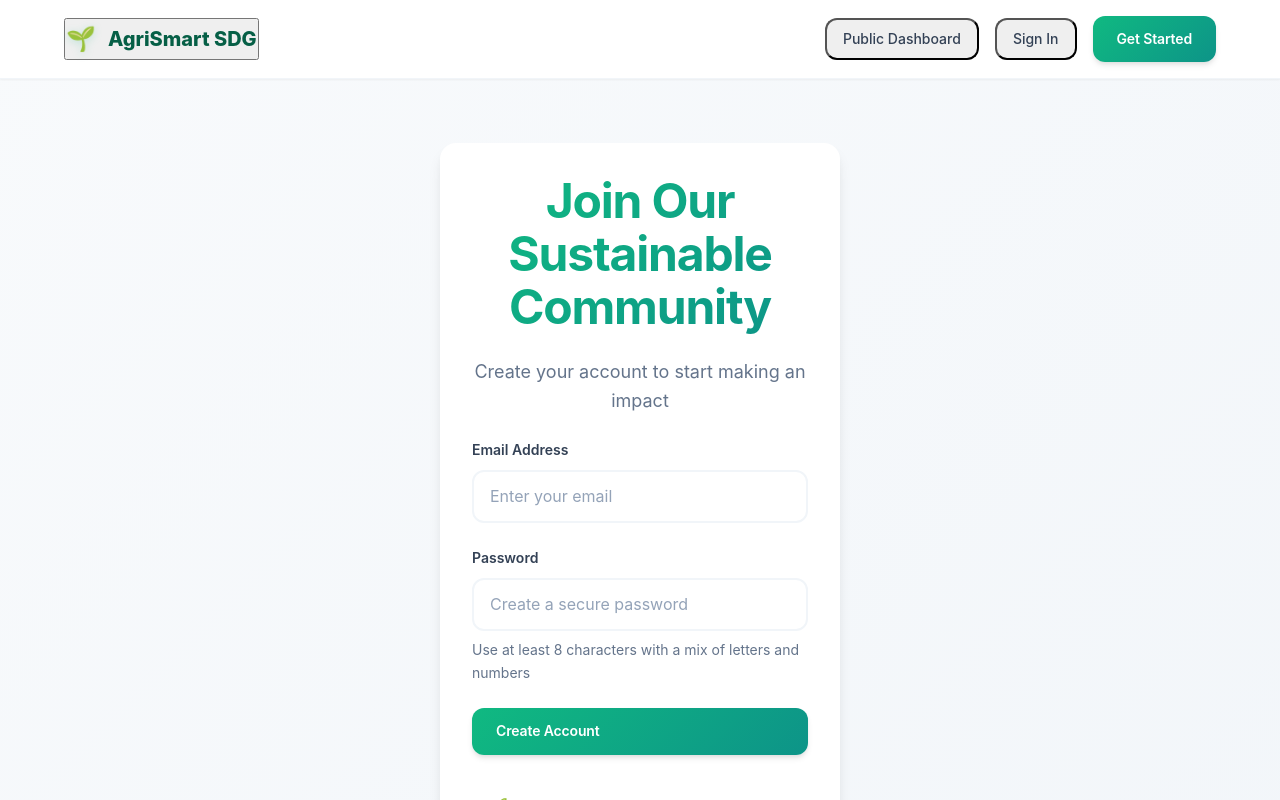
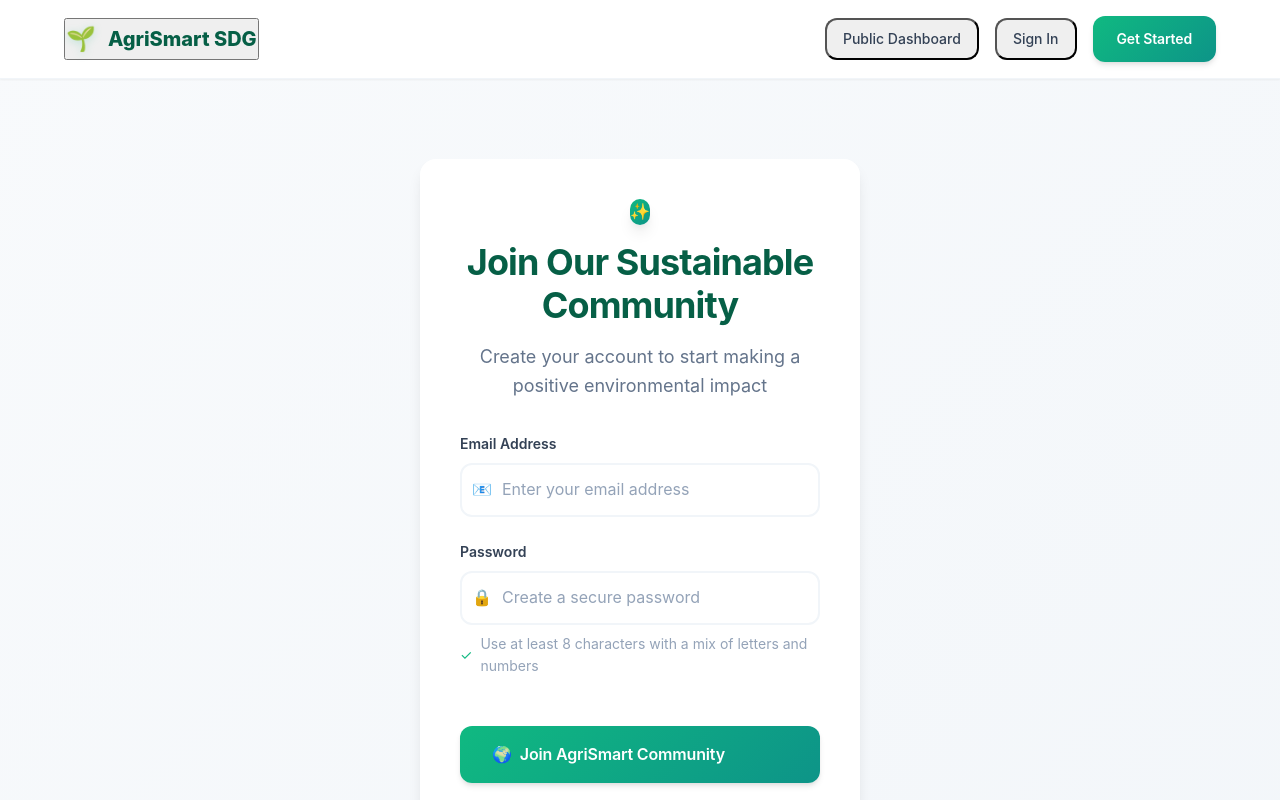
Before and after one commit to Martin-Mutugi/Plp-Final-Project, a React (Create React App) app in the folder client/: page / in a window 1280 px wide. Both pictures are taken after a click on the button "Get Started". Shown: the top 800 px of the page. Built offline with nearby package versions, Linux system fonts and the light colour scheme; no server answers.

Commit message:
Redesign Register.js with perfect uniformity to match Login.js

```diff
--- a/client/src/App.css
+++ b/client/src/App.css
@@ -1340,3 +1340,34 @@ p {
 .btn:disabled:hover::before {
   left: -100%;
 }
+/* Enhanced Benefits Card Gradient */
+.from-emerald-50 {
+  background-color: rgba(16, 185, 129, 0.05);
+}
+
+.to-teal-50 {
+  background-color: rgba(13, 148, 136, 0.05);
+}
+
+.border-emerald-200 {
+  border-color: rgba(16, 185, 129, 0.2);
+}
+
+/* Flex utilities for icons */
+.flex-shrink-0 {
+  flex-shrink: 0;
+}
+
+.mt-0\.5 {
+  margin-top: 0.125rem;
+}
+
+/* Trust indicators grid */
+.grid-3 {
+  grid-template-columns: repeat(3, 1fr);
+}
+
+/* Enhanced text colors */
+.text-forest {
+  color: var(--primary-forest);
+}
--- a/client/src/Register.js
+++ b/client/src/Register.js
@@ -1,12 +1,15 @@
 import React, { useState } from 'react';
+import './App.css';
 
 function Register(props) {
   const [email, setEmail] = useState('');
   const [password, setPassword] = useState('');
   const [isLoading, setIsLoading] = useState(false);
+  const [error, setError] = useState('');
 
   const handleSubmit = async (e) => {
     e.preventDefault();
+    setError('');
     setIsLoading(true);
 
     try {
@@ -24,87 +27,163 @@ function Register(props) {
         alert('Registration successful! Please log in.');
         props.setCurrentView('login');
       } else {
-        alert('Registration failed: ' + data.message);
+        setError(data.message || 'Registration failed. Please try again.');
       }
     } catch (error) {
-      alert('Registration error: ' + error.message);
+      setError('Network error. Please check your connection and try again.');
     } finally {
       setIsLoading(false);
     }
   };
 
   return (
-    <div className="container">
-      <div className="card-elevated" style={{ maxWidth: '400px', margin: 'var(--space-16) auto' }}>
-        <div className="text-center mb-6">
-          <h1>Join Our Sustainable Community</h1>
-          <p className="text-lg">Create your account to start making an impact</p>
+    <div className="container container-narrow">
+      <div className="fade-in" style={{ animationDelay: '0.1s' }}>
+        <div className="card-elevated" style={{ maxWidth: '440px', margin: 'var(--space-20) auto', padding: 'var(--space-10)' }}>
+          {/* Header Section */}
+          <div className="text-center mb-8">
+            <div className="flex justify-center mb-4">
+              <div className="w-16 h-16 bg-gradient-emerald rounded-2xl flex items-center justify-center shadow-lg">
+                <span className="text-2xl">✨</span>
+              </div>
+            </div>
+            <h2 className="mb-3">Join Our Sustainable Community</h2>
+            <p className="text-lg text-stone leading-relaxed">
+              Create your account to start making a positive environmental impact
+            </p>
           </div>
 
-        <form onSubmit={handleSubmit}>
+          {/* Error Message */}
+          {error && (
+            <div className="card-error mb-6 fade-in">
+              <div className="flex items-center gap-3">
+                <span className="text-error text-lg">⚠️</span>
+                <div>
+                  <p className="text-sm font-semibold text-error">Registration Failed</p>
+                  <p className="text-sm text-stone">{error}</p>
+                </div>
+              </div>
+            </div>
+          )}
+
+          {/* Registration Form */}
+          <form onSubmit={handleSubmit} className="space-y-6">
             <div className="form-group">
               <label className="form-label">Email Address</label>
+              <div className="relative">
                 <input
                   type="email"
                   value={email}
                   onChange={(e) => setEmail(e.target.value)}
-              className="form-input"
-              placeholder="Enter your email"
+                  className="form-input pl-10"
+                  placeholder="Enter your email address"
                   required
+                  disabled={isLoading}
                 />
+                <span className="absolute left-3 top-1/2 transform -translate-y-1/2 text-stone-light">📧</span>
+              </div>
             </div>
 
             <div className="form-group">
               <label className="form-label">Password</label>
+              <div className="relative">
                 <input
                   type="password"
                   value={password}
                   onChange={(e) => setPassword(e.target.value)}
-              className="form-input"
+                  className="form-input pl-10"
                   placeholder="Create a secure password"
                   required
+                  disabled={isLoading}
                 />
-            <div className="text-sm text-stone mt-2">
+                <span className="absolute left-3 top-1/2 transform -translate-y-1/2 text-stone-light">🔒</span>
+              </div>
+              <div className="text-sm text-stone-light mt-2 flex items-center gap-2">
+                <span className="text-emerald">✓</span>
                 Use at least 8 characters with a mix of letters and numbers
               </div>
             </div>
 
             <button
               type="submit"
-            className="btn btn-primary w-full"
+              className="btn btn-primary w-full btn-lg"
               disabled={isLoading}
             >
               {isLoading ? (
-              <>
+                <div className="flex items-center justify-center gap-3">
                   <div className="loading"></div>
-                Creating Account...
-              </>
+                  <span>Creating Account...</span>
+                </div>
               ) : (
-              'Create Account'
+                <div className="flex items-center justify-center gap-2">
+                  <span>🌍</span>
+                  <span>Join AgriSmart Community</span>
+                </div>
               )}
             </button>
           </form>
 
-        <div className="mt-6 p-4 bg-cloud rounded-lg">
-          <h4 className="text-base mb-2">🌱 What you'll get:</h4>
-          <ul className="text-sm text-stone space-y-1">
-            <li>• Access to AI-powered agriculture assistant</li>
-            <li>• Sustainable farming tools and insights</li>
-            <li>• Track your environmental impact</li>
-            <li>• Join a community of eco-conscious users</li>
+          {/* Benefits Card */}
+          <div className="mt-8 p-6 bg-gradient-to-r from-emerald-50 to-teal-50 rounded-xl border border-emerald-200">
+            <h4 className="text-base font-semibold text-forest mb-4 flex items-center gap-2">
+              <span>🌱</span>
+              What You'll Get Access To:
+            </h4>
+            <ul className="text-sm text-stone space-y-3">
+              {[
+                { icon: '🤖', text: 'AI-powered sustainable agriculture assistant' },
+                { icon: '📊', text: 'Real-time environmental impact tracking' },
+                { icon: '🌾', text: 'Smart farming tools and data insights' },
+                { icon: '👥', text: 'Global community of eco-conscious users' },
+                { icon: '📈', text: 'Personalized sustainability recommendations' }
+              ].map((benefit, index) => (
+                <li key={index} className="flex items-start gap-3">
+                  <span className="text-emerald flex-shrink-0 mt-0.5">{benefit.icon}</span>
+                  <span>{benefit.text}</span>
+                </li>
+              ))}
             </ul>
           </div>
 
-        <div className="text-center mt-6">
-          <p className="text-sm text-stone">
-            Already have an account?{' '}
+          {/* Divider */}
+          <div className="flex items-center my-8">
+            <div className="flex-1 h-px bg-cloud"></div>
+            <span className="px-4 text-sm text-stone-light">Already part of our community?</span>
+            <div className="flex-1 h-px bg-cloud"></div>
+          </div>
+
+          {/* Login CTA */}
+          <div className="text-center">
+            <p className="text-sm text-stone mb-4">
+              Welcome back! Sign in to continue your sustainability journey
+            </p>
             <button
               onClick={() => props.setCurrentView('login')}
-              className="btn btn-outline text-sm"
+              className="btn btn-outline w-full"
+              disabled={isLoading}
             >
-              Sign In
+              <div className="flex items-center justify-center gap-2">
+                <span>🚀</span>
+                <span>Sign In to Existing Account</span>
+              </div>
             </button>
-          </p>
+          </div>
+
+          {/* Trust Indicators */}
+          <div className="mt-8">
+            <div className="grid grid-3 gap-4 text-center">
+              {[
+                { icon: '🔒', text: 'Secure & Private' },
+                { icon: '🌍', text: 'UN SDG Aligned' },
+                { icon: '💚', text: 'Eco-Friendly' }
+              ].map((item, index) => (
+                <div key={index} className="flex flex-col items-center gap-2">
+                  <span className="text-lg">{item.icon}</span>
+                  <span className="text-xs text-stone-light">{item.text}</span>
+                </div>
+              ))}
+            </div>
+          </div>
         </div>
       </div>
     </div>
```
Lines whose indentation alone changed are shown as unchanged.
